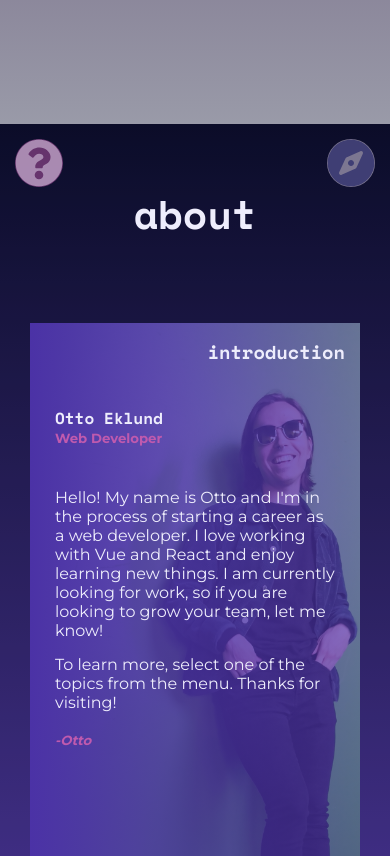
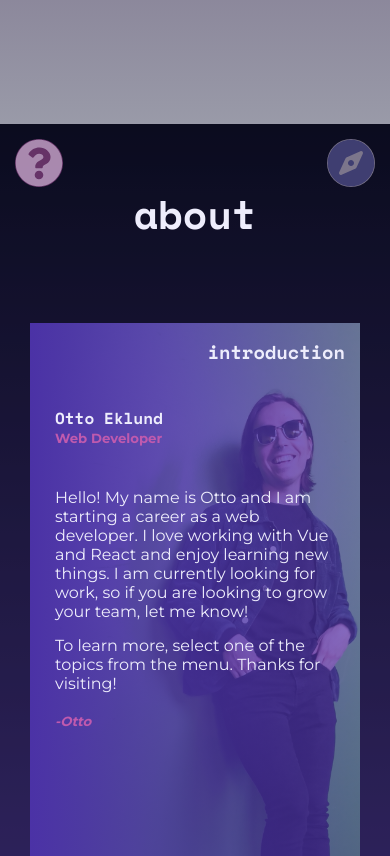
Before and after one commit to oteklund/portfolio, a Vue app: page / in a window 390 px wide. Shown: the part 720-1576 px from the top of the page. Built offline with nearby package versions, Linux system fonts and the light colour scheme.

Commit message:
rm introduction image lg screen media query

```diff
--- a/src/components/About.vue
+++ b/src/components/About.vue
@@ -44,6 +44,13 @@ export default {
   height: 100vh
   background: linear-gradient(to bottom, base.$background, base.$violet)
   color: base.$lightblue
+  &::after
+    position: absolute
+    width: 100%
+    height: 100%
+    top: 100%
+    content: ""
+    background: #0005
 .about-content
   margin: auto
   display: flex
--- a/src/components/Introduction.vue
+++ b/src/components/Introduction.vue
@@ -5,7 +5,7 @@
       <section>
         <h4>Otto Eklund</h4>
         <h5 id="introduction-subtitle">Web Developer</h5>
-        <p>Hello! My name is Otto and I'm in the process of starting a career as a web developer. I love working with Vue and React and enjoy learning new things. I am currently looking for work, so if you are looking to grow your team, let me know!</p>
+        <p>Hello! My name is Otto and I am starting a career as a web developer. I love working with Vue and React and enjoy learning new things. I am currently looking for work, so if you are looking to grow your team, let me know!</p>
         <p>To learn more, select one of the topics from the menu. Thanks for visiting!</p>
         <h5 style="margin-top: 20px">
           <em>-Otto</em>
@@ -60,13 +60,13 @@ export default {
     .introduction-content
       #introduction-subtitle
         margin-bottom: 10px
-@media screen and (min-width: 1250px)
-  .introduction-container
-    background: transparent
-    .introduction-content
-      background: transparent
-      h3
-        padding: 0
-      #introduction-subtitle
-        margin-bottom: 50px
+// @media screen and (min-width: 1250px)
+//   .introduction-container
+//     background: transparent
+//     .introduction-content
+//       background: transparent
+//       h3
+//         padding: 0
+//       #introduction-subtitle
+//         margin-bottom: 50px
 </style>
--- a/src/router/index.js
+++ b/src/router/index.js
@@ -9,14 +9,6 @@ Vue.use(VueRouter)
     path: '/',
     name: 'Main',
     component: Main
-  },
-  {
-    path: '/about',
-    name: 'About',
-    // route level code-splitting
-    // this generates a separate chunk (about.[hash].js) for this route
-    // which is lazy-loaded when the route is visited.
-    component: () => import(/* webpackChunkName: "about" */ '../views/About.vue')
   }
 ]
 
--- a/src/views/About.vue
+++ /dev/null
@@ -1,5 +0,0 @@
-<template>
-  <div class="about">
-    <h1>This is an about page</h1>
-  </div>
-</template>
```
Also changed, not shown: temp.js (deleted, +0 -67 lines).
